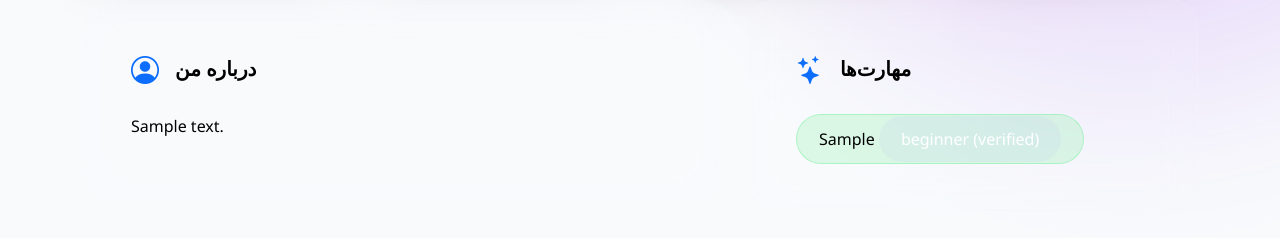
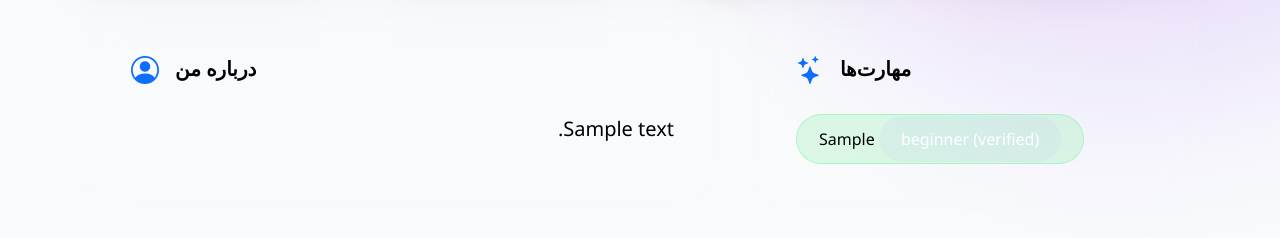
Before and after one commit to psh8714/pnexify, a Django app: a page that uses blog/templates/user/user_detail.html in a window 1280 px wide. Shown: the part 911-1149 px from the top of the page. Run offline with Django 5.2, Linux system fonts and the light colour scheme; tables that the repository leaves empty hold one stand-in row (values such as "Sample post"); grey boxes marked "Sample" are stand-in pictures; parts of the project's set-up code (start-up, migrations or seed data) failed here and were passed over; some libraries are stand-ins or nearby versions.

Commit message:
Update user_detail.html

```diff
--- a/blog/templates/user/user_detail.html
+++ b/blog/templates/user/user_detail.html
@@ -359,8 +359,8 @@
                         <i class="bi bi-person-circle fs-3 me-3 text-primary"></i>
                         <h5 class="fw-bold mb-0">درباره من</h5>
                     </div>
-                    <p class="lead lh-relaxed text-slate-300" style="text-align: right;direction: rtl;unicode-bidi: plaintext;">
-                        {{ user.bio|default:"بیوگرافی ثبت نشده است."|linebreaks }}
+                    <p class="lead lh-relaxed text-slate-300" style="text-align: right;direction: rtl;unicode-bidi: isolate;">
+                        {{ user.bio|default:"بیوگرافی ثبت نشده است."|linebreaksbr }}
                     </p>
                 </div>
             </div>
```
